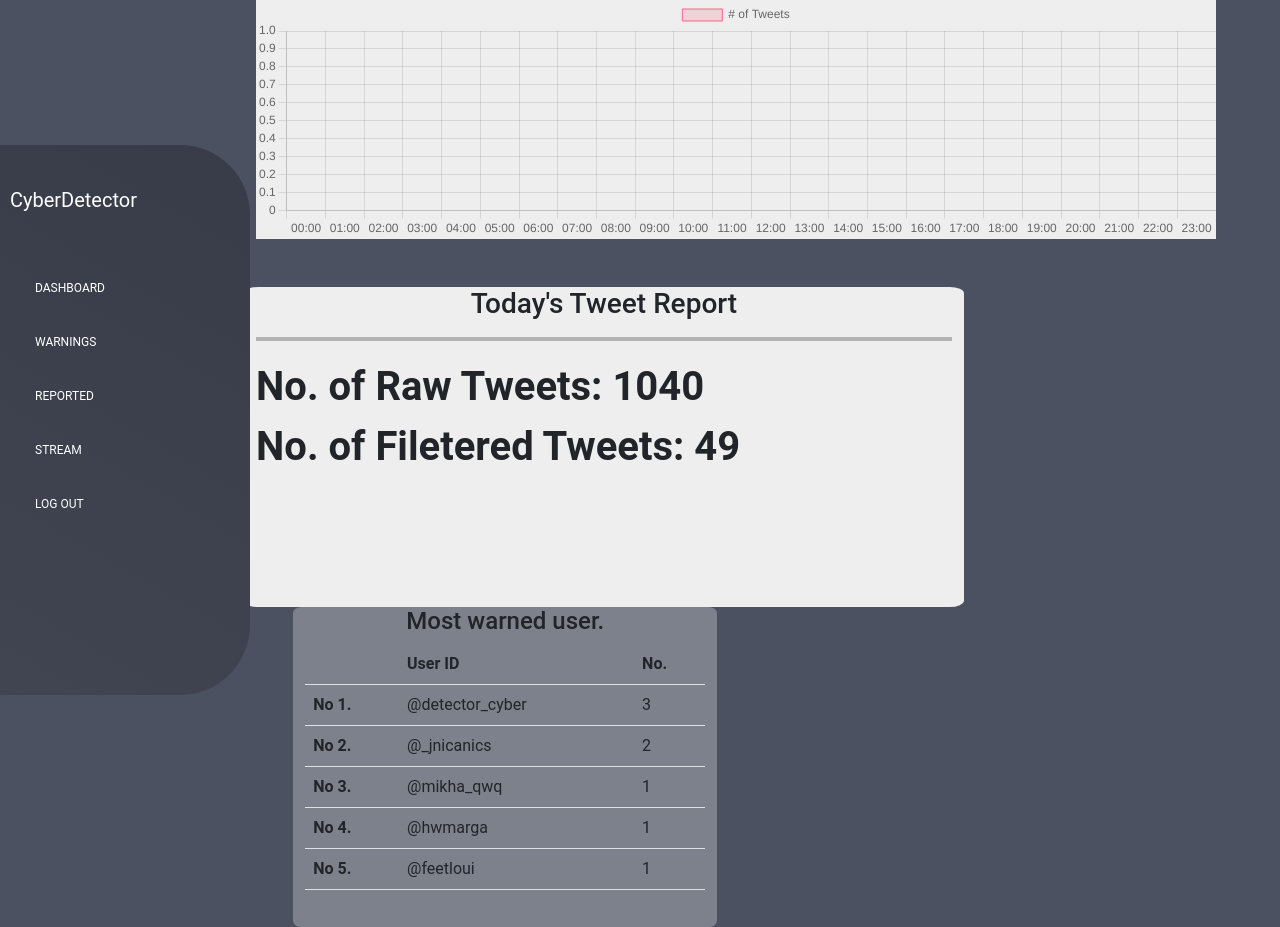
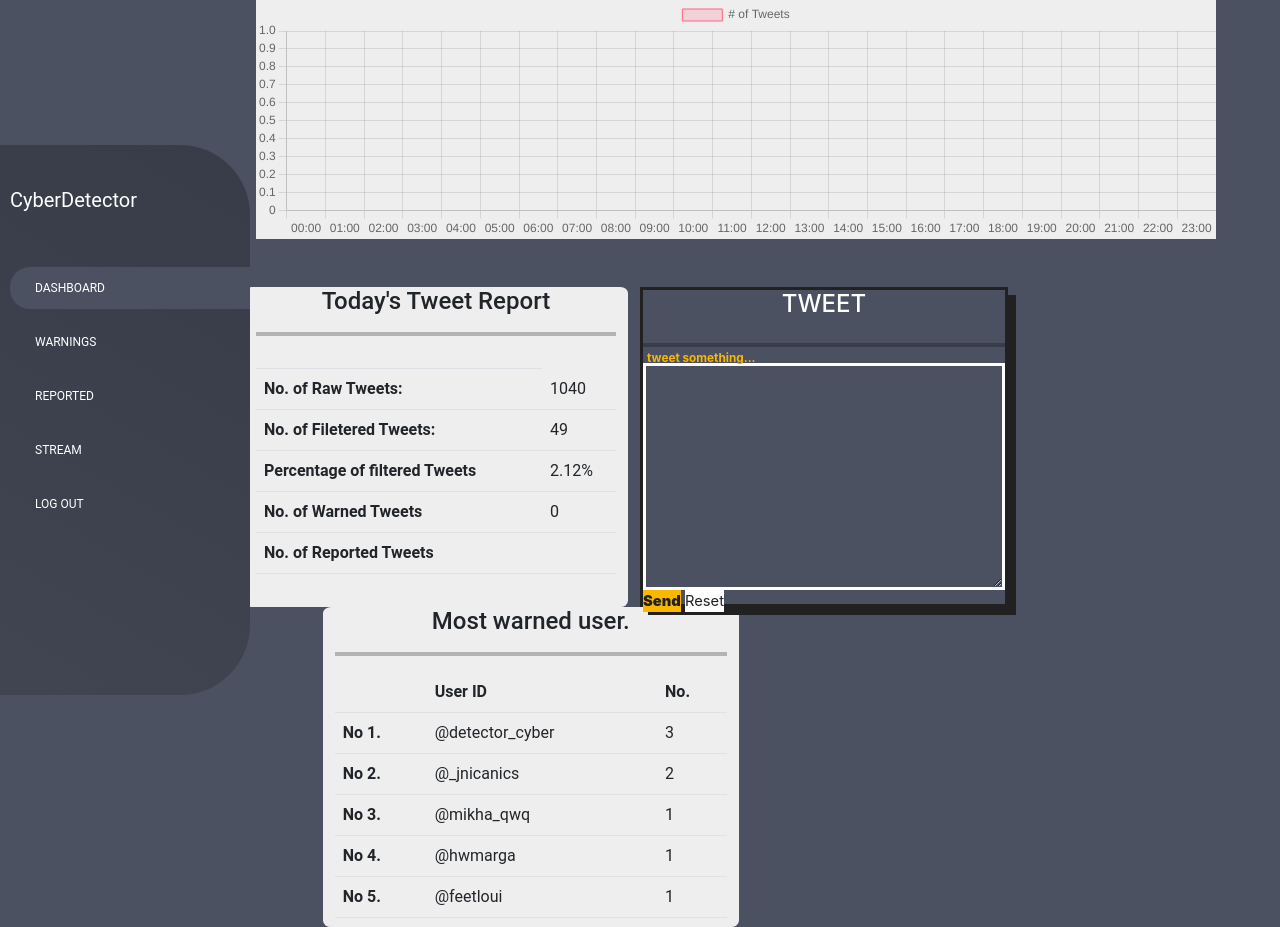
Before and after one commit to khxz/flask, a Flask app: page /ourLogs in a window 1280 px wide. Shown: the part 93-1020 px from the top of the page. Run offline with Flask 2, Linux system fonts and the light colour scheme; data comes from the database, SQL or seed files in the repository; both versions use the stored data as it was after the commit; some libraries are stand-ins or nearby versions; some web fonts are replaced.

Commit message:
maangas na push

```diff
--- a/app.py
+++ b/app.py
@@ -290,19 +290,18 @@ def checktweet():
 
 @app.route('/tweet', methods=["POST"])
 def tweet():
-    tweet = request.form["tweetTxt"]
-    api.update_status(tweet)
-    report_date = datetime.now()
-    with open('data/datafile.csv', 'a', newline='') as rep:
-        rwriter = writer(rep)
-        rwriter.writerow(["Cyberbot", tweet, report_date, "tweet"])
-        rep.close()
+    try:
+        tweet = request.form["tweetTxt"]
+        api.update_status(tweet)
+    # report_date = datetime.now()
+    # with open('data/datafile.csv', 'a', newline='') as rep:
+    #     rwriter = writer(rep)
+    #     rwriter.writerow(["Cyberbot", tweet, report_date, "tweet"])
+    #     rep.close()
+    except Exception as e:
+        print(e)
 
-
-    return jsonify({'name' : tweet})
-
-
-
+    return redirect(url_for("ourLogs"))
 
 
 @app.route("/warning", methods=["POST"])
@@ -545,7 +544,11 @@ def getTweetReport():
     cursor3 = connection.cursor()
     cursor3.execute("select count(tweet_text) as No_Tweets, user_id from warning group by user_id ORDER BY No_Tweets DESC")
     result3 = cursor3.fetchall()
-    return jsonify({"raw": result,"filtered":result2,"users":result3})
+
+    cursor4 = connection.cursor()
+    cursor4.execute("select COUNT(tweet_text) as No_ofwarn from warning where date_only = ?", [date])
+    result4 = cursor4.fetchall()
+    return jsonify({"raw": result,"filtered":result2,"users":result3,"warn":result4})
 
 
 @app.route("/checkWarned",methods=["POST"])
--- a/data/datafile.csv
+++ b/data/datafile.csv
@@ -86,3 +86,4 @@ Cyberbot,Sample announcement,2022-06-01 09:28:19.112115,tweet
 Cyberbot,asdasdasd,2022-06-02 22:15:19.718157,tweet
 Cyberbot,"disappointed ako sayo, an tanga mo gago bitch wala kang kwenta, sad",2022-06-04 10:56:34.573983,tweet
 Cyberbot,"ang panget mo gago, mamatay ka na bitch, sad boi ng pinas, b0bo ka",2022-06-04 10:58:28.189725,tweet
+Cyberbot,hello,2022-06-07 14:47:41.033510,tweet
--- a/static/styles/dashboard.css
+++ b/static/styles/dashboard.css
@@ -154,20 +154,32 @@ footer {
 }
 #tweet_counter{
    background: #EEEEEE;
-   width: 90vh;
+   width: 48vh;
    height: 40vh;
    border-radius: 2%;
 }
+#tweetings{
+   background: hsl(221, 7%, 52%);
+   width: 50vh;
+   border-radius: 2%;
+
+}
 #top_list{
-   background: #7C818C;
-   width: 53vh;
+   background: #EEEEEE;
+   width: 52vh;
    height: 40vh;
    border-radius: 2%;
-   margin-left : 5%;
+   margin-left : 8%;
+
 }
+
+#tweetlbl{
+   color: white;
+}
+
 .rawTweets{
 font-weight: bold;
-font-size: 40px;
+font-size: 20px;
 }
 .tweetsText{
 font-weight: bold;
--- a/static/styles/nav.css
+++ b/static/styles/nav.css
@@ -1,3 +1,13 @@
+.active{
+  color: #5596DF;
+  background: #4B5161;
+  outline: none;
+  position: relative;
+  background-color: #4B5161;
+  border-top-left-radius: 20px;
+  border-bottom-left-radius: 20px;
+}
+
 .aside {
   margin-top: 200px;
   color: #fff;
@@ -9,6 +19,7 @@
   height: 550px;
   border-bottom-right-radius: 70px;
 }
+
 
 .aside a {
   font-size: 12px;
@@ -31,15 +42,7 @@
   border-bottom-left-radius: 20px;
 }
 
-.aside a:active{
-  color: #5596DF;
-  background: #4B5161;
-  outline: none;
-  position: relative;
-  background-color: #4B5161;
-  border-top-left-radius: 20px;
-  border-bottom-left-radius: 20px;
-}
+
 
 .aside a i {
   margin-right: 5px;
--- a/static/styles/tweet.css
+++ b/static/styles/tweet.css
@@ -52,20 +52,16 @@
   --color-light: white;
   --color-dark: #212121;
   --color-signal: #fab700;
-  --color-bg: #1F2833;
-  --color-background: var(--color-bg);
   --color-text: var(--color-dark);
   --color-accent: var(--color-signal);
-  --size-bezel: 0.5rem;
-  --size-radius: 4px;
-  line-height: 1.4;
+
   font-family: "Inter", sans-serif;
   font-size: calc(0.6rem + 0.4vw);
   color: var(--color-text);
-  background: var(--color-background);
+
   font-weight: 300;
-  padding: 0 calc(var(--size-bezel) * 3);
-  margin-left: 32px;
+  width: 46vh;
+
   /* half of width */
 }
 
@@ -90,6 +86,8 @@ mark {
   border: 3px solid var(--color-shadow, currentColor);
   -webkit-box-shadow: 0.5rem 0.5rem 0 var(--color-shadow, currentColor);
           box-shadow: 0.5rem 0.5rem 0 var(--color-shadow, currentColor);
+
+  height: 40vh;
 }
 
 .card--inverted {
--- a/templates/dashboard.html
+++ b/templates/dashboard.html
@@ -9,6 +9,7 @@
     <script src="https://cdn.jsdelivr.net/npm/bootstrap@5.2.0-beta1/dist/js/bootstrap.bundle.min.js"></script>
     <script src="https://ajax.googleapis.com/ajax/libs/jquery/2.1.1/jquery.min.js"></script>
     <script src="https://cdn.jsdelivr.net/npm/chart.js@3.8.0/dist/chart.min.js"></script>
+    <link rel= "stylesheet" type= "text/css" href= "{{ url_for('static',filename='styles/tweet.css') }}">
     <link rel="stylesheet" href="../static/styles/nav.css">
     <link rel="stylesheet" href="/static/styles/dashboard.css">
 
@@ -24,8 +25,8 @@
             <div class="aside">
         <p class="text logo"> CyberDetector </p>
 
-        <a href="/ourLogs" class="text">
-          <i class="fa fa-user-o" aria-hidden="true"></i>
+        <a href="/ourLogs" class="text active">
+          <i class="fa fa-user-o active" aria-hidden="true"></i>
           DASHBOARD
         </a>
         <a href="/warnList" class="text">
@@ -74,19 +75,66 @@
       </div>
   </div>
   <div class="myChart" style="background-color: #EEEEEE;">
-    <canvas id="myChart" width="800" height="200"></canvas>
+    <canvas id="myChart" width="900" height="200"></canvas>
 </div>
             <div class="row" style="margin-top:5%">
-                <div class="col-md-3" id="tweet_counter">
-                    <center><h3>Today's Tweet Report</h3></center>
+                <div class="col-md-4" id="tweet_counter">
+                    <center><h4>Today's Tweet Report</h4></center>
                     <hr style="border-style:solid ;border-width:2px; border-color:black">
-                    <span class="rawTweets">No. of Raw Tweets: <span id="rawTweets"></span></span><br>
-                    <span class="rawTweets">No. of Filetered Tweets: <span id="filteredTweets"></span></span>
+                    <table class="table">
+                        <thead>
+                          <tr>
+                            <th scope="Collected Data"></th>
+                          </tr>
+                        </thead>
+                        <tbody>
+                            <tr>
+                                <th scope="row">No. of Raw Tweets:</th>
+                                <td id="rawTweets"></td>
+                            </tr>
+                            <tr>
+                                <th scope="row">No. of Filetered Tweets:</th>
+                                <td id="filteredTweets"></td>
+                            </tr>
+                            <tr>
+                                <th scope="row">Percentage of filtered Tweets</th>
+                                <td id="filtered_percent"></td>
+                            </tr>
+                            <tr>
+                                <th scope="row">No. of Warned Tweets</th>
+                                <td id="warnedTweets"></td>
+                            </tr>
+                            <tr>
+                                <th scope="row">No. of Reported Tweets</th>
+                                <td id="reportedTweets"></td>
+                            </tr>
+                        </tbody>
+                    </table>
+
                 </div>
 
+                <div class="col-md-3" id="tweetingS">
+                <form method="POST" action="/tweet">
+                    <div class="cardd">
+                      <div class="card">
+                        <center><h4 style="color: white;">TWEET</h4></center>
+                        <hr style="border-style:solid ;border-width:2px; border-color:black">
+                        <label class="input">
+                          <textarea class="input__field" rows="10" cols="30" style="color:white;" name="tweet" id="tweetText"></textarea>
+                          <span class="input__label">tweet something...</span>
+                        </label>
+                        <div class="button-group">
+                          <button type="submit" class = "sendTweet">Send</button>
+                          <button type="reset">Reset</button>
+                        </div>
+                      </div>
+                    </div>
+                  </form>
+                </div>
 
                 <div class="col-md-2" id="top_list">
                     <center><h4>Most warned user.</h4></center>
+                    <hr style="border-style:solid ;border-width:2px; border-color:black">
                     <table class="table">
                         <thead>
                           <tr>
@@ -141,9 +189,52 @@
 
 
 <script>
+    var csrftoken = $('meta[name=csrf-token]').attr('content')
+
+    // $(document).ready(function(){
+    //     // $('button.sendTweet').on('click',function(){
+    //     //     var text = document.getElementById("tweetText").value;
+    //     //     $.ajax({
+
+    //     //         data:{
+    //     //             tweetTxt:text
+    //     //         },
+    //     //         type: 'POST',
+    //     //         url: '/tweet'
+
+    //     //     })
+    //     //     .done(function(data){
+    //     //       alert("Tweet Successfully sent");
+    //     //       document.getElementById("tweetText").value = "";
+    //     //     });
+
+
+    //     // });
+    // });
+
     $(document).ready(function(){
         getData();
         getTweetReport();
+
+
+        $('button.sendTweet').on('click',function(){
+            var text = document.getElementById("tweetText").value;
+            $.ajax({
+
+                data:{
+                    tweetTxt:text
+                },
+                type: 'POST',
+                url: '/tweet'
+
+            })
+            .done(function(data){
+              alert("Tweet Successfully sent");
+              document.getElementById("tweetText").value = "";
+            });
+
+
+        });
 
     });
     function getData(){
@@ -222,6 +313,9 @@
                 }).done(function(data){
                     document.getElementById("rawTweets").innerHTML = data.raw;
                     document.getElementById("filteredTweets").innerHTML = data.filtered;
+                    var percent = .100 *data.raw / data.filtered;
+                    document.getElementById("filtered_percent").innerHTML = percent.toFixed(2) + "%";
+                    document.getElementById("warnedTweets").innerHTML = data.warn;
                     for(x = 0 ; x < 5 ; x++){
 
                         document.getElementById("top"+x).innerHTML = data.users[x][1];
--- a/templates/logsWarn.html
+++ b/templates/logsWarn.html
@@ -68,8 +68,8 @@
           <i class="fa fa-user-o" aria-hidden="true"></i>
           DASHBOARD
         </a>
-        <a href="/warnList" class="text">
-          <i class="fa fa-laptop" aria-hidden="true"></i>
+        <a href="/warnList" class="text active">
+          <i class="fa fa-laptop active" aria-hidden="true"></i>
           WARNINGS
         </a>
         <a href="/reportList" class="text">
@@ -112,7 +112,7 @@
                 <button type="button" class="btn btn-danger" onclick="getDeletedWarn()">Removed Tweets</button>
             </center>
             <button type="button" class="btn btn-secondary" onclick="refresh()">Refresh</button>
-            <table class="table" id = "table1"style="margin-top: 2%;">
+            <table class="table" id = "table1"style="margin-top: 2% ; background-color: white;">
                 <thead class="table-dark">
                   <tr>
                     <th scope="col" style="width:10%">Date</th>
```
Also changed, not shown: templates/logsReprt.html (+3 -14 lines), logs.db.
